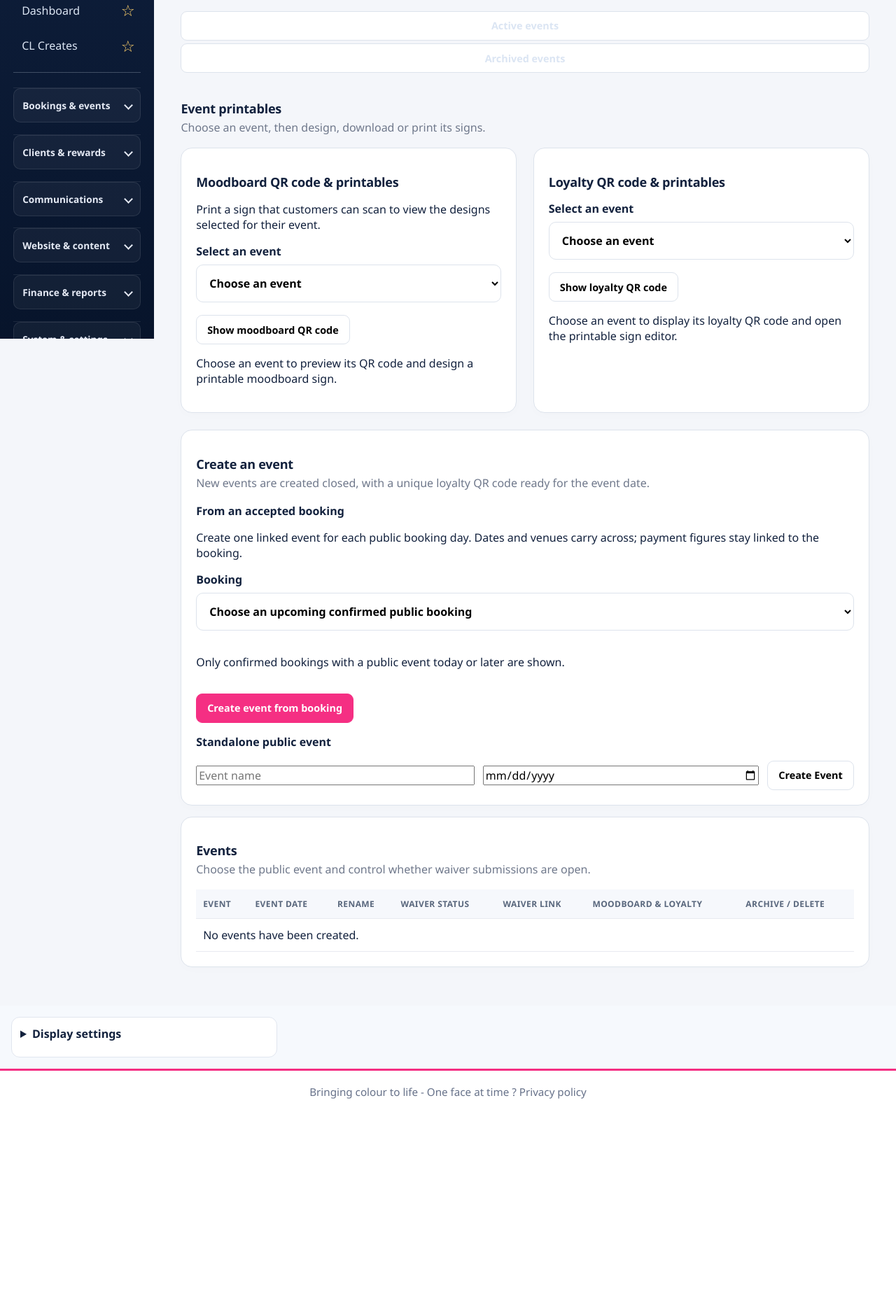
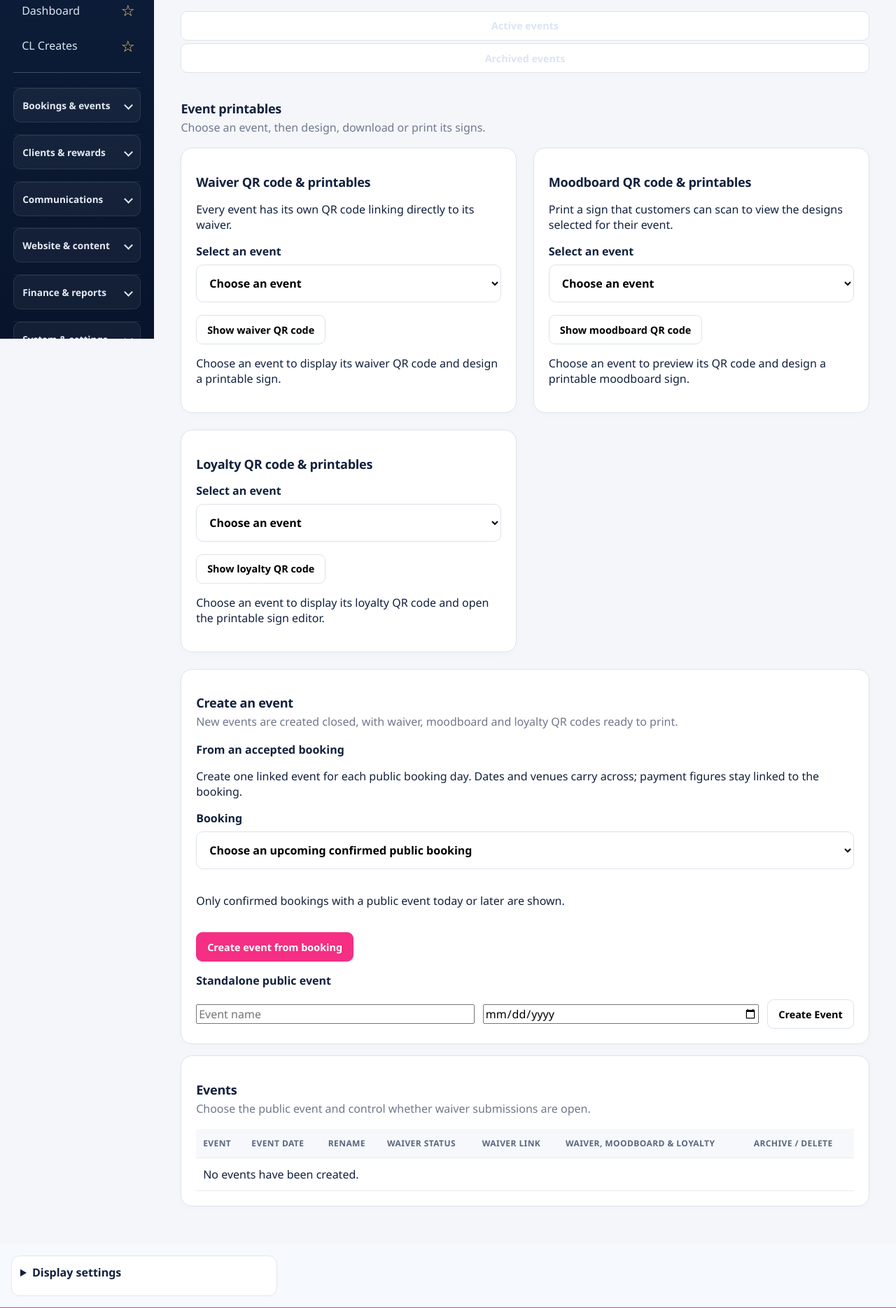
Before and after one commit to Pec634/cl-paints-waiver, a Python web app: template templates/admin_events.html in a window 1280 px wide. Shown: the part 316-2185 px from the top of the page at 70% size. Before the commit the page ends 1886 px from the top, so only its background shows below. Run offline with Jinja, Linux system fonts and the light colour scheme; the template is opened without the code that fills it, so the values that code supplies are empty.

Commit message:
Add event waiver QR codes and printable signs

```diff
--- /dev/null
+++ b/templates/_event_waiver_qr.html
@@ -0,0 +1,24 @@
+<section class="panel" id="event-waiver-qr">
+    <h2>Waiver QR code &amp; printables</h2>
+    <p>Every event has its own QR code linking directly to its waiver.</p>
+    <form method="get" action="{{ url_for('admin_events', _anchor='event-waiver-qr') }}" class="client-form">
+        {% if archived_view %}<input type="hidden" name="view" value="archived">{% endif %}
+        <label>Select an event
+            <select name="waiver_event_id" required onchange="this.form.requestSubmit()">
+                <option value="">Choose an event</option>
+                {% for event in events %}<option value="{{ event.id }}" {% if waiver_qr_event and waiver_qr_event.id == event.id %}selected{% endif %}>{{ event.name }} &middot; {{ event.event_date.strftime('%d/%m/%Y') if event.event_date else 'No date' }} &middot; {{ event.status }}</option>{% endfor %}
+            </select>
+        </label>
+        <div><button class="btn" type="submit">Show waiver QR code</button></div>
+    </form>
+    {% if waiver_qr_event %}
+    <h3>{{ waiver_qr_event.name }}</h3>
+    <img src="{{ url_for('admin_event_waiver_qr', event_id=waiver_qr_event.id) }}" alt="Waiver QR for {{ waiver_qr_event.name }}" width="240" height="240" style="max-width:100%;height:auto;background:white">
+    <div class="paint-actions">
+        <a class="btn primary" href="{{ url_for('admin_event_waiver_print', event_id=waiver_qr_event.id) }}">Design &amp; print waiver sign</a>
+        <a class="btn" href="{{ url_for('admin_event_waiver_qr', event_id=waiver_qr_event.id) }}" download="waiver-event-{{ waiver_qr_event.id }}.svg">Download waiver QR code</a>
+        <a class="btn" href="{{ url_for('waiver_event', event_id=waiver_qr_event.id) }}" target="_blank" rel="noopener">Preview event waiver</a>
+    </div>
+    {% if waiver_qr_event.status == 'Archived' %}<p>This event is archived. Its public waiver link is closed.</p>{% endif %}
+    {% else %}<p>Choose an event to display its waiver QR code and design a printable sign.</p>{% endif %}
+</section>
--- a/templates/admin_event_day.html
+++ b/templates/admin_event_day.html
@@ -4,7 +4,7 @@
 <p><a class="btn primary" href="{{ url_for('admin_daily_handovers',date=selected.isoformat()) }}">Daily handover for this date</a></p><section class="stats"><article><span>Events</span><strong>{{ rows|length }}</strong></article><article><span>Accepted booking dates</span><strong>{{ bookings|length }}</strong></article><article><span>Loyalty points awarded</span><strong>{{ rows|sum(attribute='points') }}</strong></article><article><span>Free paints claimed</span><strong>{{ rows|sum(attribute='free') }}</strong></article></section>
 <section class="panel"><h2>Events and public-event tools</h2><div class="client-grid">{% for row in rows %}<article class="panel event-day-card"><span class="dashboard-tag">{{ 'Public event' if row.public else 'Private event' }} · {{ row.event.status }}</span><h3>{{ row.event.name }}</h3><p>{{ row.event.event_address or row.details.event_address or 'Venue not set' }}</p>{% if row.details %}<p>{{ row.details.start_time }}–{{ row.details.finish_time }}</p>{% endif %}
 {% if row.public %}<p>{{ row.points }} points awarded · {{ row.free }} free paints claimed</p><p>{{ row.waivers }} waivers created for this event name and date. Existing waivers can also be used; this is not an attendance count.</p>
-<div class="event-day-actions"><a class="btn" href="{{ url_for('admin_staff_timesheets', event_key=('b:' ~ row.event.booking_id ~ ':' ~ ((row.event.booking_day_number or 1)-1)) if row.event.booking_id else ('e:' ~ row.event.id)) }}">Staff clocking &amp; timesheets</a>{% if row.open %}<a class="btn primary" href="{{ url_for('kiosk_setup',event_id=row.event.id) }}">Start waiver kiosk</a><a class="btn" href="{{ url_for('waiver_event',event_id=row.event.id) }}" target="_blank" rel="noopener">Open waiver</a>{% endif %}<a class="btn" href="{{ url_for('loyalty.check_in',event_id=row.event.id) }}">Check in / find member</a><a class="btn" href="{{ url_for('loyalty.event_admin',event_id=row.event.id) }}">Loyalty visits &amp; QR</a></div>
+<div class="event-day-actions"><a class="btn" href="{{ url_for('admin_event_waiver_print',event_id=row.event.id) }}">Waiver QR &amp; print sign</a><a class="btn" href="{{ url_for('admin_staff_timesheets', event_key=('b:' ~ row.event.booking_id ~ ':' ~ ((row.event.booking_day_number or 1)-1)) if row.event.booking_id else ('e:' ~ row.event.id)) }}">Staff clocking &amp; timesheets</a>{% if row.open %}<a class="btn primary" href="{{ url_for('kiosk_setup',event_id=row.event.id) }}">Start waiver kiosk</a><a class="btn" href="{{ url_for('waiver_event',event_id=row.event.id) }}" target="_blank" rel="noopener">Open waiver</a>{% endif %}<a class="btn" href="{{ url_for('loyalty.check_in',event_id=row.event.id) }}">Check in / find member</a><a class="btn" href="{{ url_for('loyalty.event_admin',event_id=row.event.id) }}">Loyalty visits &amp; QR</a></div>
 {% if row.code %}<details class="event-day-qr"><summary>Show loyalty QR</summary><img src="{{ url_for('loyalty.qr',event_id=row.event.id) }}" alt="Loyalty check-in QR for {{ row.event.name }}"><p>{{ 'Customers must scan and select the people being painted.' if row.open else 'Scanning is closed for this event.' }}</p></details>{% else %}<p>Create the loyalty QR from “Loyalty visits &amp; QR” before customers scan.</p>{% endif %}
 {% else %}<p>Private-event booking details are below.</p>{% endif %}<a class="btn" href="{{ url_for('admin_event_moodboard',event_id=row.event.id) }}">Event moodboard</a></article>{% else %}<p>No events for this date. <a href="{{ url_for('admin_events') }}">Manage events</a></p>{% endfor %}</div></section>
 <section class="panel"><h2>Bookings for this day</h2><div class="client-grid">{% for row in bookings %}<article class="panel"><h3>{{ row.booking.first_name }} {{ row.booking.last_name }}</h3><p>{{ row.booking.public_reference }} · {{ row.event.event_type }}</p><p>{{ row.event.start_time }}–{{ row.event.finish_time }} · {{ row.event.event_address }}</p><div class="event-day-actions"><a class="btn" href="{{ url_for('admin_staff_timesheets', event_key='b:' ~ row.booking.id ~ ':' ~ row.event_index) }}">Staff timesheets</a><a class="btn" href="{{ url_for('admin_booking_cashup',booking_id=row.booking.id,day=row.event_index) }}">Cash-up &amp; sharing</a><a class="btn" href="{{ url_for('admin_bookings') }}#booking-{{ row.booking.id }}">Booking details</a><a class="btn" href="{{ url_for('admin_payments',booking_id=row.booking.id) }}">Payments</a><a class="btn" href="{{ url_for('connecteam_rota') }}">Staff assignment / export</a></div></article>{% else %}<p>No accepted bookings for this date.</p>{% endfor %}</div></section>
--- a/templates/admin_events.html
+++ b/templates/admin_events.html
@@ -33,7 +33,7 @@ Event Management | CL Paints
         <section class="event-printables" aria-labelledby="event-printables-heading">
         {% if request.args.get('events_created') %}<p class="booking-admin-notice" role="status">{{ request.args.get('events_created') }} linked event(s) created. Existing event links were retained.</p>{% endif %}
         <div class="panel-heading"><div><h2 id="event-printables-heading">Event printables</h2><p>Choose an event, then design, download or print its signs.</p></div></div>
-        <div class="event-printables-grid">
+        <div class="event-printables-grid">{% include '_event_waiver_qr.html' %}
         <section class="panel" id="event-moodboard-qr">
             <h2>Moodboard QR code &amp; printables</h2>
             <p>Print a sign that customers can scan to view the designs selected for their event.</p>
@@ -106,7 +106,7 @@ Event Management | CL Paints
             <div class="panel-heading">
                 <div>
                     <h2>Create an event</h2>
-                    <p>New events are created closed, with a unique loyalty QR code ready for the event date.</p>
+                    <p>New events are created closed, with waiver, moodboard and loyalty QR codes ready to print.</p>
                 </div>
             </div>
 
@@ -169,7 +169,7 @@ Event Management | CL Paints
                             <th>Rename</th>
                             <th>Waiver Status</th>
                             <th>Waiver Link</th>
-                            <th>Moodboard &amp; loyalty</th>
+                            <th>Waiver, moodboard &amp; loyalty</th>
                             <th>Archive / delete</th>
                         </tr>
                     </thead>
@@ -284,14 +284,14 @@ Event Management | CL Paints
                                 </button>
                             </td>
 
-                            <td data-label="Moodboard & loyalty">
+                            <td data-label="Waiver, moodboard & loyalty">
                                 <a
                                     class="btn small"
                                     href="/admin/events/{{ event.id }}/moodboard"
                                 >
                                     Manage Moodboard
                                 </a>
-                                <a class="btn small" href="{{ url_for('admin_event_moodboard_print', event_id=event.id) }}">Print moodboard QR</a>
+                                <a class="btn small" href="{{ url_for('admin_event_waiver_print', event_id=event.id) }}">Print waiver QR</a><a class="btn small" href="{{ url_for('admin_events', waiver_event_id=event.id, _anchor='event-waiver-qr') }}">Waiver QR &amp; download</a><a class="btn small" href="{{ url_for('admin_event_moodboard_print', event_id=event.id) }}">Print moodboard QR</a>
                                 <a class="btn small" href="{{ url_for('loyalty.event_admin', event_id=event.id) }}">Loyalty QR &amp; visits</a>
                             </td>
 
```
Also changed, not shown: app.py (+26 -1 lines), templates/admin_waiver_printable.html (added, +36 -0 lines), test_loyalty.py (+25 -0 lines).
